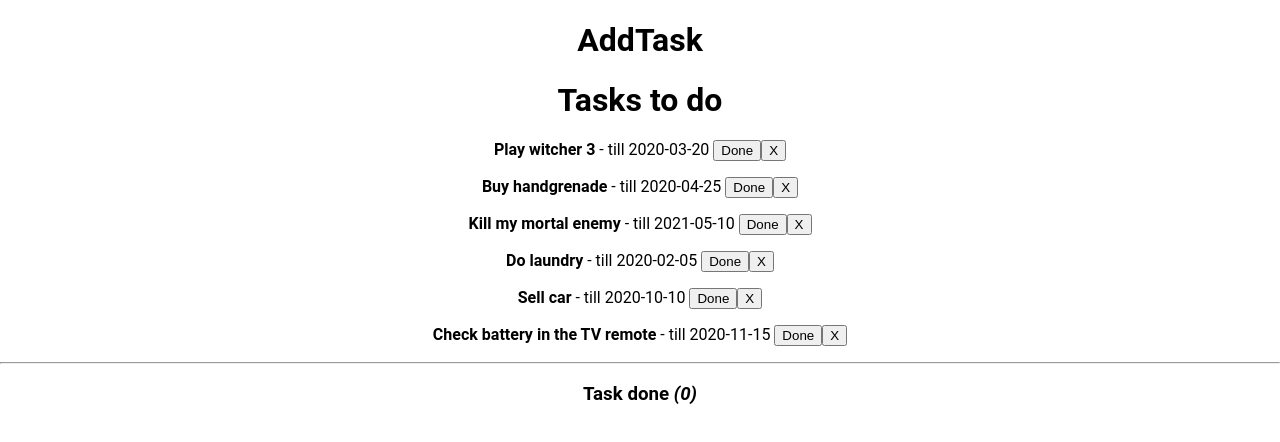
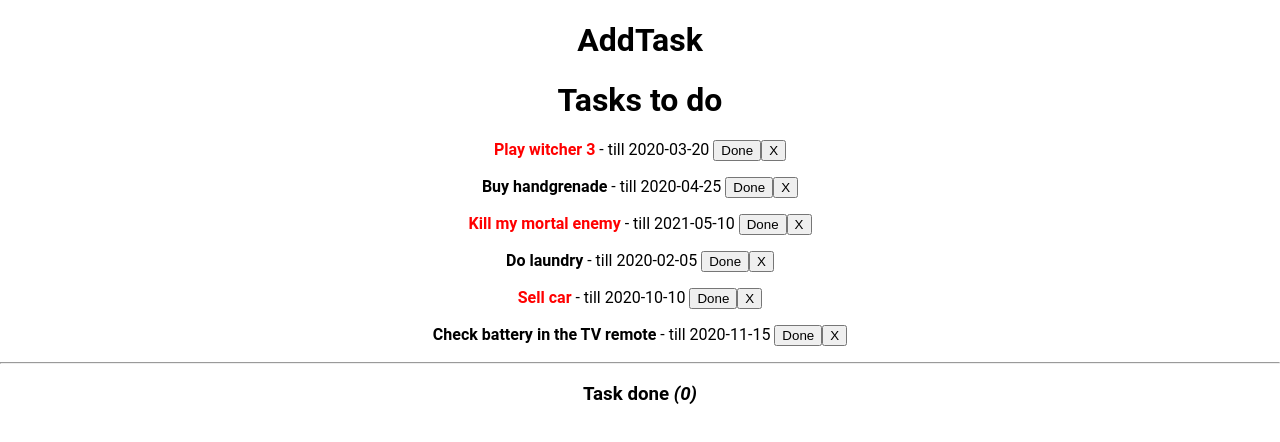
Before and after one commit to bmaronka/React-to-do-app, a React (Create React App) app: page / in a window 1280 px wide. Shown: the top 442 px of the page. Built offline with nearby package versions, Linux system fonts and the light colour scheme.

Commit message:
Add font color if task is important and change display of done tasks

```diff
--- a/src/components/Task.js
+++ b/src/components/Task.js
@@ -1,18 +1,36 @@
 import React from 'react';
 
 const Task = props => {
-    const { text, date, id } = props.task
+    const { text, date, id, active, important, finishDate } = props.task
+    const importantStyle = {
+        color: 'red',
+    };
 
+    if (active) {
         return (
             <>
                 <p>
-                <strong>{text}</strong> - till <span>{date} </span>
+                    <strong style={important ? importantStyle : null}>{text}</strong> - till <span>{date} </span>
                     <button onClick={() => props.change(id)}>Done</button>
                     <button onClick={() => props.delete(id)}>X</button>
                 </p>
 
             </>
         );
+    } else {
+        const finishTime = new Date(finishDate).toLocaleString();
+
+        return (
+            <>
+                <p>
+                    <strong>{text}</strong><em>(finish till: {date})</em>
+                    <br />
+                    Done <span>{finishTime}</span>
+                    <button onClick={() => props.delete(id)}>X</button>
+                </p>
+            </>
+        )
+    }
 }
 
 export default Task;
```
Lines whose indentation alone changed are shown as unchanged.
